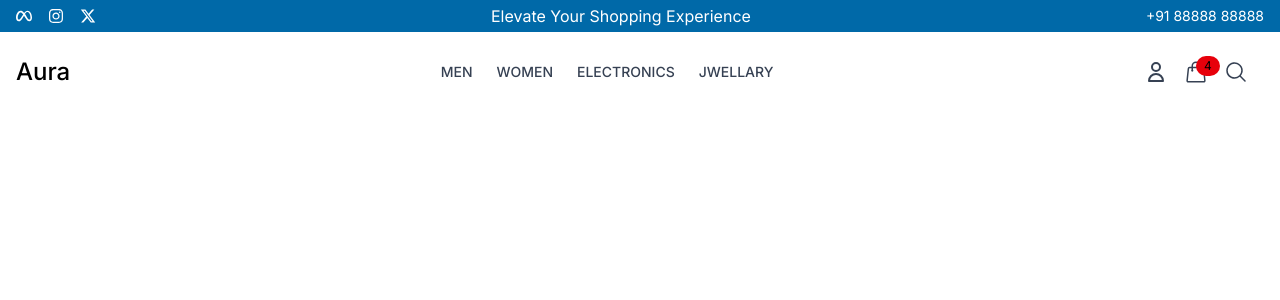
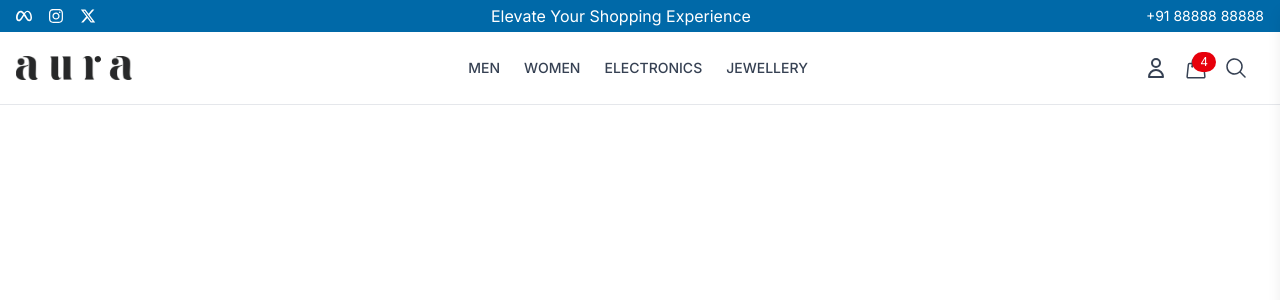
Before and after one commit to kshitijMandave/E_Com, a React (Vite) app in the folder frontend/: page / in a window 1280 px wide. Shown: the top 300 px of the page. Built offline with nearby package versions, Linux system fonts and the light colour scheme.

Commit message:
added cart Drawer

```diff
--- a/frontend/src/Components/Common/Header.jsx
+++ b/frontend/src/Components/Common/Header.jsx
@@ -4,7 +4,7 @@ import Navbar from "./Navbar";
 
 function Header() {
   return (
-    <div>
+    <div className="border-b border-gray-200">
       {/*Topbar */}
       <Topbar />
       {/*Navbar */}
--- a/frontend/src/Components/Common/Navbar.jsx
+++ b/frontend/src/Components/Common/Navbar.jsx
@@ -1,57 +1,55 @@
+import { useState } from "react";
 import { Link } from "react-router-dom";
 import { HiOutlineUser } from "react-icons/hi";
 import { HiOutlineShoppingBag, HiBars3BottomRight } from "react-icons/hi2";
 import SearchBar from "./SearchBar";
-// import logo from "./aura-logo.png";
+import logo from "./auralogo.png";
+import CartDrawer from "../Layout/CartDrawer";
 
 function Navbar() {
+  const [isCartOpen, setIsCartOpen] = useState(false);
+
+  const toggleCart = () => {
+    setIsCartOpen((prev) => !prev);
+  };
+
   return (
+    <>
       <nav className="container mx-auto flex items-center justify-between px-4 py-6">
-      {/*Left */}
+        {/* Left */}
         <div>
           <Link to="/" className="text-2xl font-medium">
-          Aura
-          {/* <img src={logo} alt="" /> */}
+            <img className="h-6" src={logo} alt="Aura Logo" />
           </Link>
         </div>
-      {/*Center Navigation Links */}
+
+        {/* Center Navigation Links */}
         <div className="hidden md:flex space-x-6">
+          {["Men", "Women", "Electronics", "Jewellery"].map((label) => (
             <Link
+              key={label}
               to="#"
               className="text-gray-700 hover:text-black text-sm font-medium uppercase"
             >
-          Men
+              {label}
             </Link>
-        <Link
-          to="#"
-          className="text-gray-700 hover:text-black text-sm font-medium uppercase"
-        >
-          Women
-        </Link>
-        <Link
-          to="#"
-          className="text-gray-700 hover:text-black text-sm font-medium uppercase"
-        >
-          Electronics
-        </Link>
-        <Link
-          to="#"
-          className="text-gray-700 hover:text-black text-sm font-medium uppercase"
-        >
-          Jwellary
-        </Link>
+          ))}
         </div>
-      {/*Right-Icons*/}
+
+        {/* Right Icons */}
         <div className="flex items-center space-x-4">
           <Link to="/profile" className="hover:text-black">
             <HiOutlineUser className="h-6 w-6 text-gray-700" />
           </Link>
-        <button className="relative hover:text-black">
+
+          {/* Cart Button */}
+          <button onClick={toggleCart} className="relative hover:text-black">
             <HiOutlineShoppingBag className="h-6 w-6 text-gray-700" />
-          <span className="absolute -top-1 bg-red-600 text white text-xs rounded-full px-2 py-0.5">
+            <span className="absolute -top-1 -right-2 bg-red-600 text-white text-xs rounded-full px-2 py-0.5">
               4
             </span>
           </button>
+
           {/* Search */}
           <SearchBar />
 
@@ -60,6 +58,10 @@ function Navbar() {
           </button>
         </div>
       </nav>
+
+      {/* Cart Drawer */}
+      <CartDrawer isOpen={isCartOpen} onClose={toggleCart} />
+    </>
   );
 }
 
--- /dev/null
+++ b/frontend/src/Components/Layout/CartDrawer.jsx
@@ -0,0 +1,37 @@
+import { IoMdClose } from "react-icons/io";
+
+function CartDrawer({ isOpen, onClose }) {
+  return (
+    <>
+      {/* Overlay */}
+      {isOpen && (
+        <div
+          className="fixed inset-0 bg-black opacity-50 z-40"
+          onClick={onClose}
+        ></div>
+      )}
+
+      {/* Cart Drawer */}
+      <div
+        className={`fixed top-0 right-0 h-full w-3/4 sm:w-1/2 md:w-1/4 bg-white shadow-lg transform transition-transform duration-300 z-50 ${
+          isOpen ? "translate-x-0" : "translate-x-full"
+        }`}
+      >
+        {/* Close Button */}
+        <div className="flex justify-end p-4 border-b">
+          <button onClick={onClose}>
+            <IoMdClose className="text-2xl text-gray-700 hover:text-black" />
+          </button>
+        </div>
+
+        {/* Drawer Content */}
+        <div className="p-4">
+          <h2 className="text-lg font-semibold mb-4">Your Cart</h2>
+          <p>Your cart items will appear here.</p>
+        </div>
+      </div>
+    </>
+  );
+}
+
+export default CartDrawer;
```
Also changed, not shown: frontend/src/Components/Common/auralogo.png (added), frontend/src/Pages/Aura_logo-removebg-preview.png (added). Lines whose indentation alone changed are shown as unchanged.
